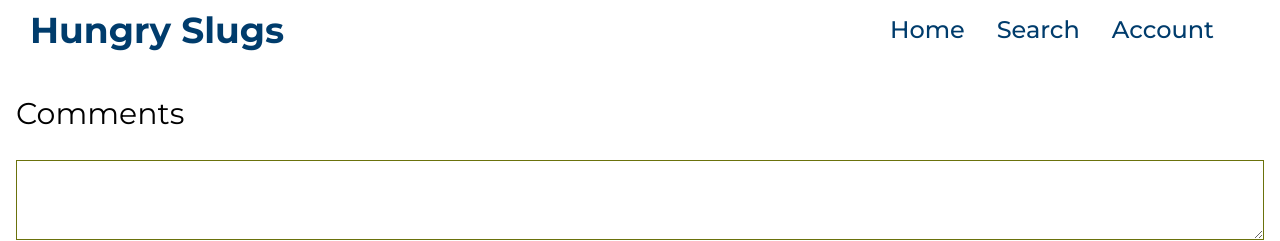
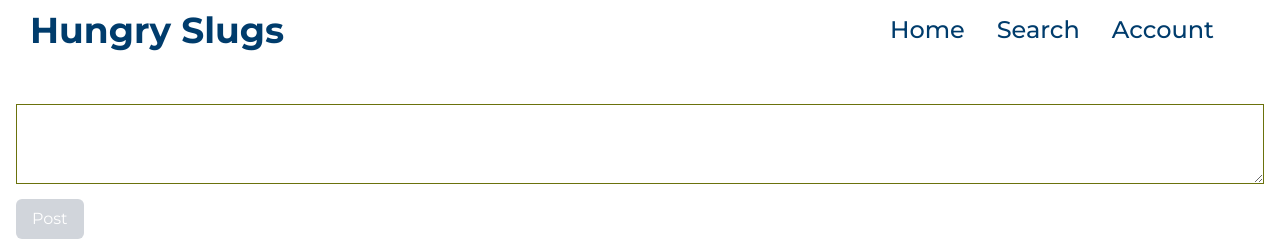
Before and after one commit to HungrySlugs-CSE115A/hungry-slugs-webapp, a Next.js app: page /comment in a window 1280 px wide. Shown: the top 241 px of the page. Built offline with nearby package versions, Linux system fonts and the light colour scheme; no server answers.

Commit message:
remove Comments header

```diff
--- a/components/comment_section/comments.tsx
+++ b/components/comment_section/comments.tsx
@@ -69,7 +69,7 @@ const Comments: React.FC<CommentsProps> = ({ currentUserId }) => {
 
   return (
     <div className="comments mt-5 p-4">
-      <h3 className="comments_title text-3xl mb-5">Comments</h3>
+      {/* <h3 className="comments_title text-3xl mb-5">Comments</h3> */}
       <CommentForm submitLabel="Post" handleSubmit={addComment}/>
       <div className="comments_container mt-10">
         {/* Map through root comments and render each Comment component */}
```
Also changed, not shown: 1 other file (tests, documents, lock files or other folders).
